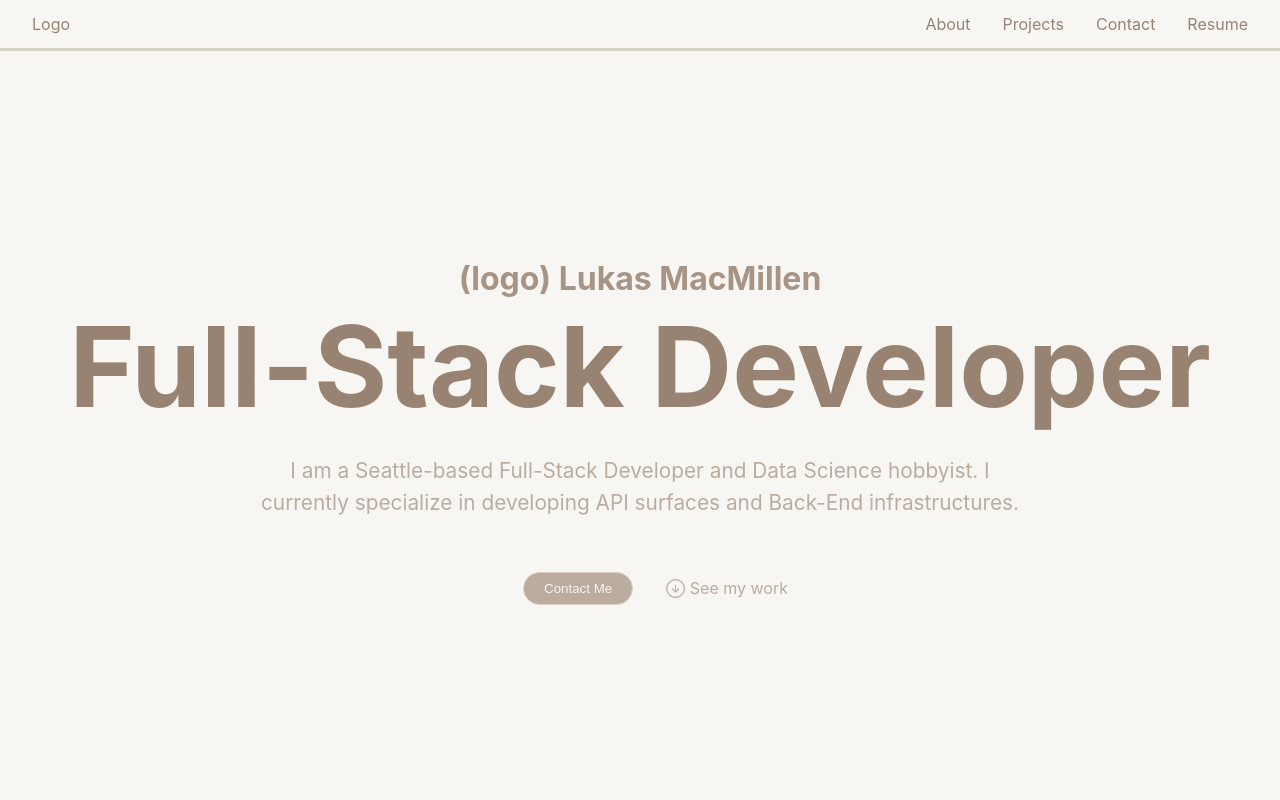
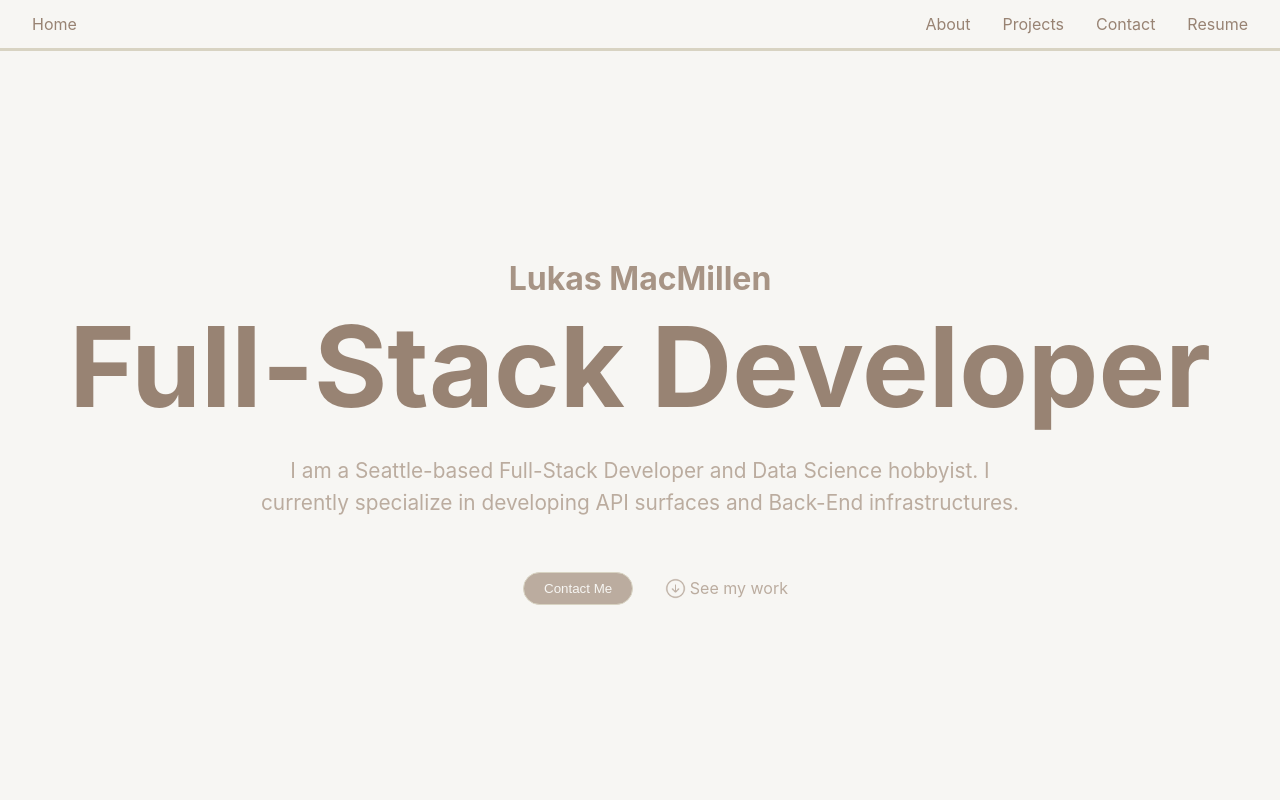
Before and after one commit to agtTwilight/portfolio, a React (Create React App) app: page / in a window 1280 px wide. Shown: the top 800 px of the page. Built offline with nearby package versions, Linux system fonts and the light colour scheme; the HTML template or start-up script is replaced by a standard one.

Commit message:
minor updates for netlify build

```diff
--- a/src/components/Header/index.js
+++ b/src/components/Header/index.js
@@ -26,7 +26,7 @@ export const Header = () => {
 	return (
 		<nav id="#header">
 			<a href="#home" onClick={hideNav}>
-				<p>Logo</p>
+				<p>Home</p>
 			</a>
 			<div id="nav-links" onClick={hideNav}>
 				<a id="first-link" href="#about">
--- a/src/components/Project/index.js
+++ b/src/components/Project/index.js
@@ -5,7 +5,7 @@ export const Project = (props) => {
 	return (
 		<a href={props.github}>
 			<section className="project-card">
-				<img></img>
+				{/* <img></img> */}
 				<h3>{props.title}</h3>
 				<p>{props.description}</p>
 				<ul className="tech-used">
--- a/src/pages/Home/index.js
+++ b/src/pages/Home/index.js
@@ -5,7 +5,7 @@ import './style.css';
 export const Home = () => {
 	return (
 		<section id="home">
-			<h2>(logo) Lukas MacMillen</h2>
+			<h2>Lukas MacMillen</h2>
 			<h1 id="rotating-text">Full-Stack Developer</h1>
 			<p id="elevator-pitch">
 				I am a Seattle-based Full-Stack Developer and Data Science hobbyist. I
```
